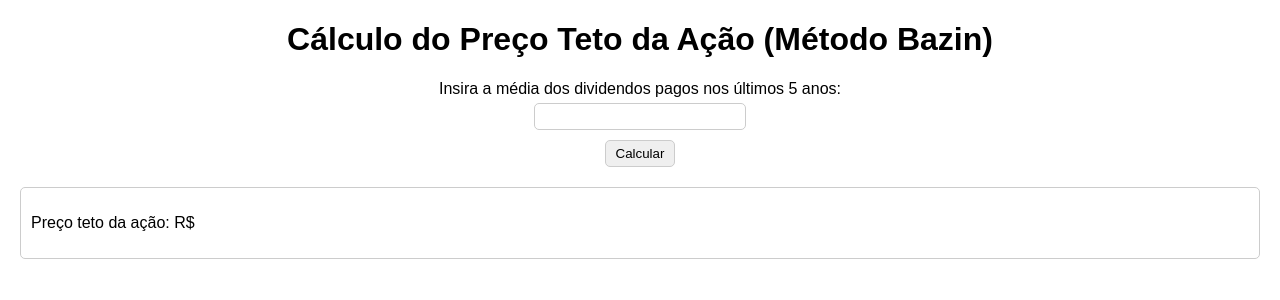
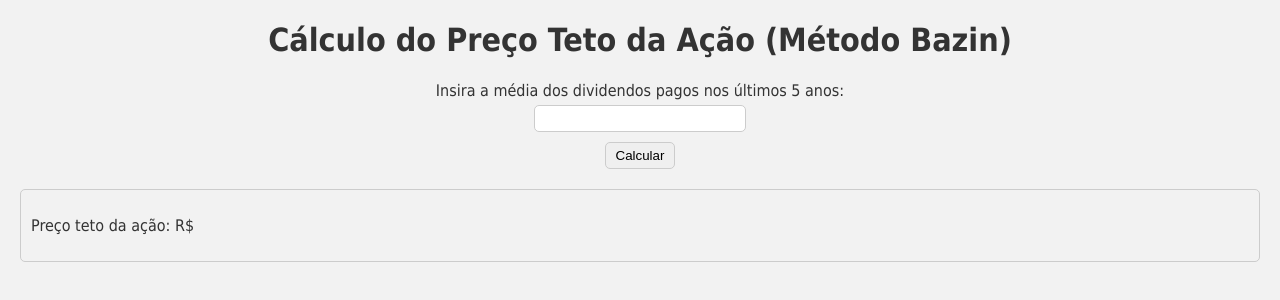
Before and after one commit to cezarneto/bazin, a plain HTML site: page index.html in a window 1280 px wide. Drawn offline with Linux system fonts and the light colour scheme.

Commit message:
Update style.css

```diff
--- a/style.css
+++ b/style.css
@@ -1,6 +1,8 @@
 body {
-  font-family: sans-serif;
+  font-family: tahoma;
   margin: 20px;
+  background-color: #f2f2f2; /* Cor de fundo clara */
+  color: #333; /* Cor de texto escura */
 }
 
 h1 {
```
